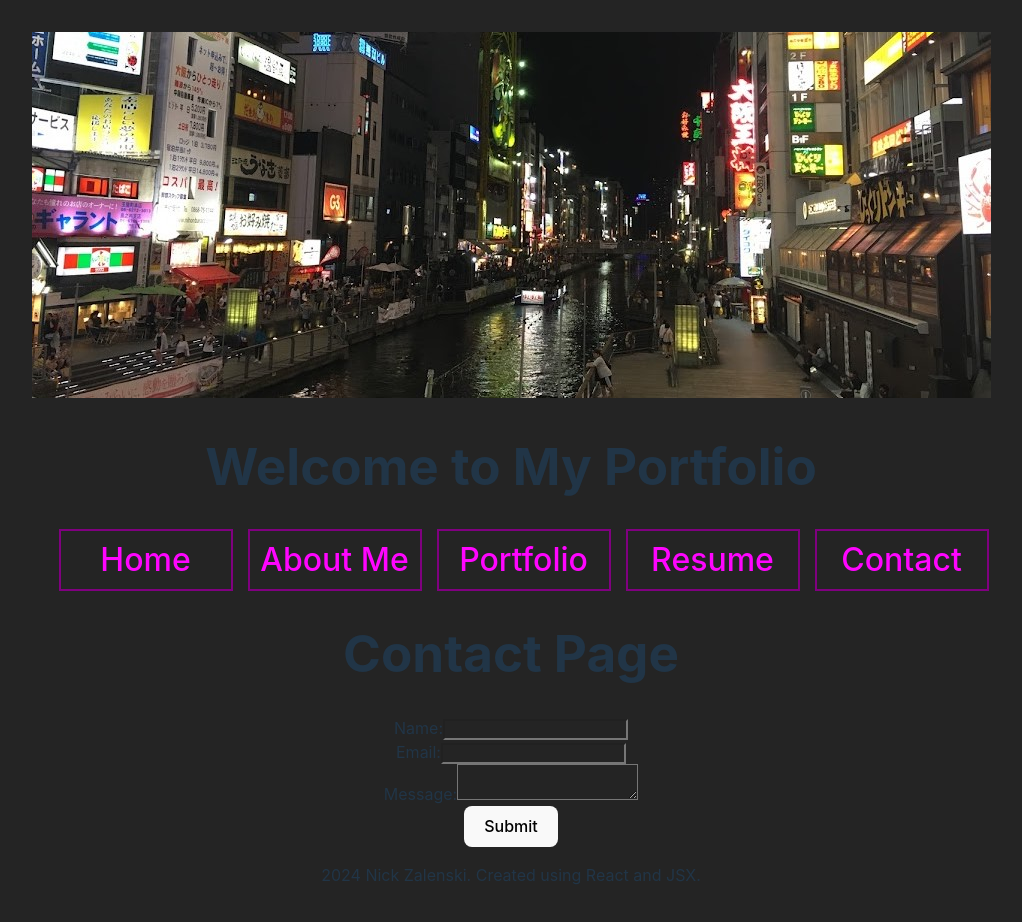
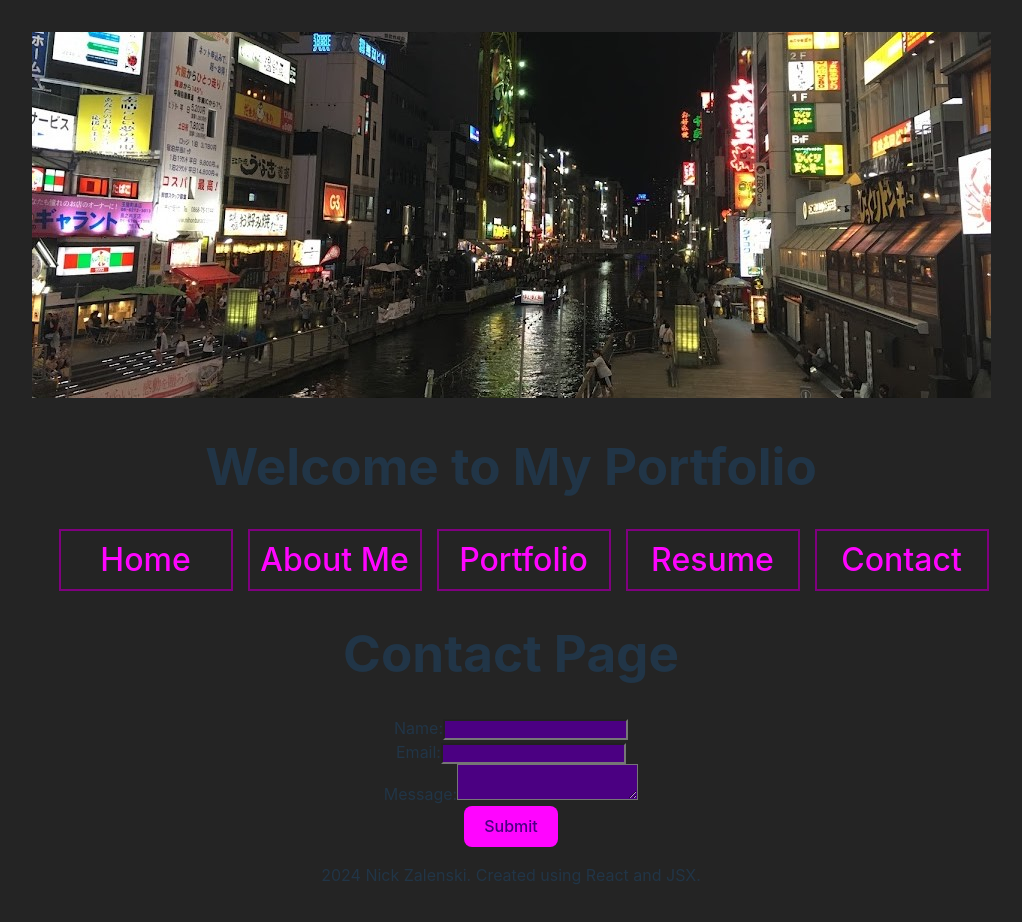
Before and after one commit to ElBoyTM/React-Portfolio, a React (Vite) app in the folder Develop/: page /Contact in a window 1280 px wide. Shown: the top 922 px of the page, without its empty margins (129-1151 px from the left). Built offline with nearby package versions, Linux system fonts and the light colour scheme.

Commit message:
changed contact colors

```diff
--- /dev/null
+++ b/Develop/src/pages/Contact.css
@@ -0,0 +1,10 @@
+input,
+textarea {
+    background-color: #4B0082;
+    color: white;
+}
+
+button {
+    background-color: rgb(255, 5 ,255);
+    color: #4B0082;
+}
--- a/Develop/src/pages/Contact.jsx
+++ b/Develop/src/pages/Contact.jsx
@@ -1,3 +1,5 @@
+import './Contact.css';
+
 export default function Contact() {
     return (
         <div>
```
